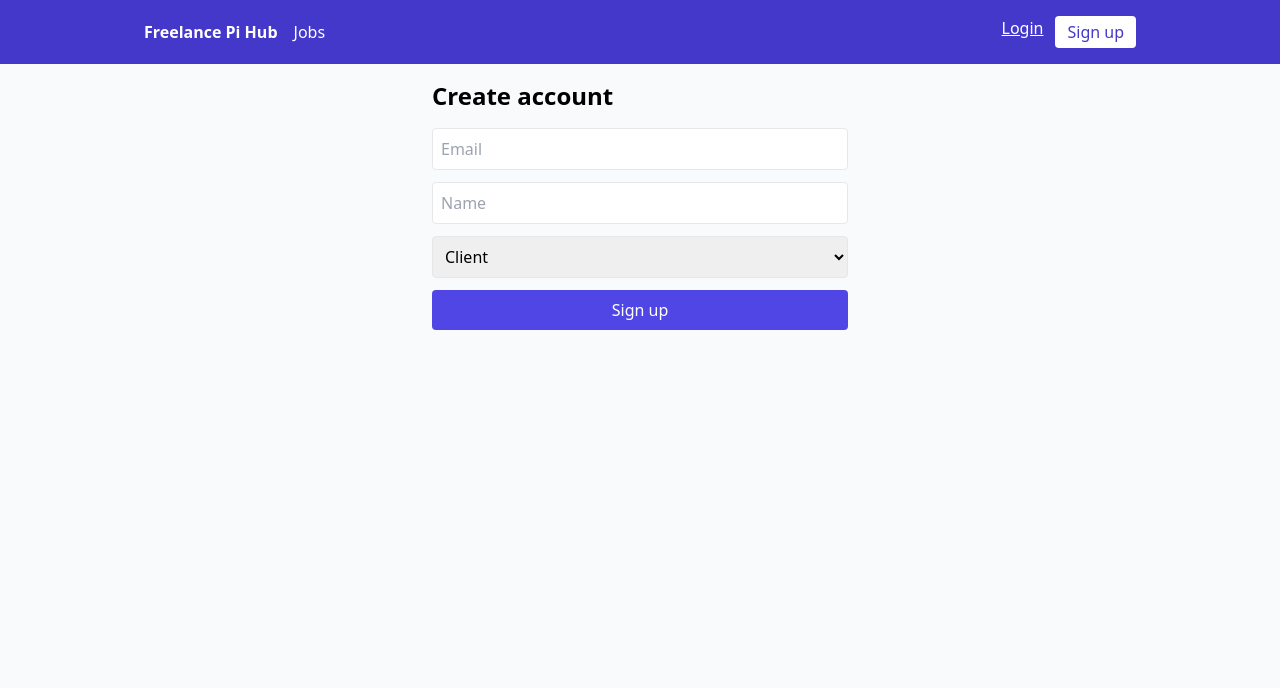
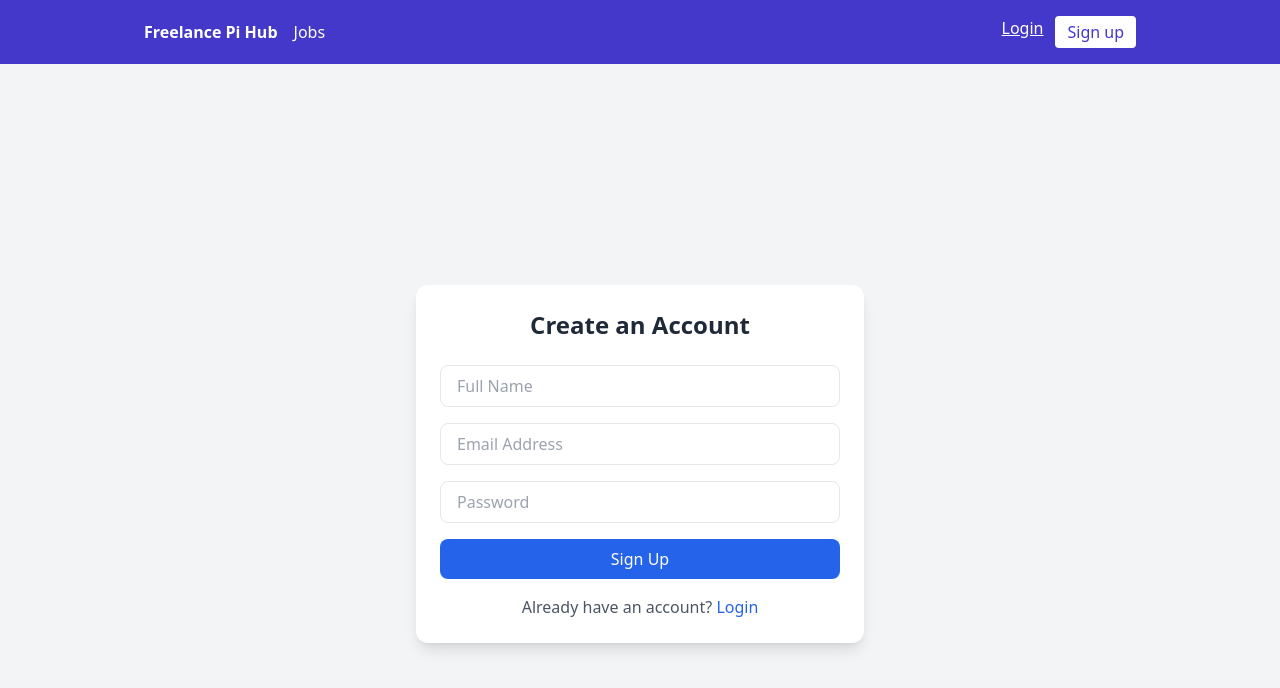
Before and after one commit to Michael00820/freelance-pi-hub-client, a React (Vite) app: page /register in a window 1280 px wide. Shown: the top 688 px of the page. Built offline with nearby package versions, Linux system fonts and the light colour scheme; no server answers.

Commit message:
Update Register.jsx

```diff
--- a/src/pages/Register.jsx
+++ b/src/pages/Register.jsx
@@ -1,41 +1,104 @@
-import React, { useState } from 'react';
-import { useNavigate } from 'react-router-dom';
-import API from '../lib/api';
-import { saveAuth } from '../lib/auth';
+// src/pages/Register.jsx
+import React, { useState } from "react";
+import api from "../utils/api"; // Make sure this points to your api.js file
+import { useNavigate } from "react-router-dom";
 
-export default function Register() {
-  const nav = useNavigate();
-  const [form, setForm] = useState({ email: '', name: '', role: 'Client' });
-  const [err, setErr] = useState('');
+const Register = () => {
+  const [formData, setFormData] = useState({
+    name: "",
+    email: "",
+    password: "",
+  });
+  const [loading, setLoading] = useState(false);
+  const [error, setError] = useState("");
+  const navigate = useNavigate();
 
-  async function submit(e) {
+  const handleChange = (e) => {
+    setFormData({ ...formData, [e.target.name]: e.target.value });
+  };
+
+  const handleSubmit = async (e) => {
     e.preventDefault();
-    setErr('');
+    setLoading(true);
+    setError("");
+
     try {
-      const data = await API.post('/auth/register', form);
-      saveAuth(data);
-      nav('/jobs/new');
-    } catch {
-      setErr('Could not register.');
+      const res = await api.post("/auth/register", formData);
+      if (res.data.ok) {
+        alert("Registration successful! Please log in.");
+        navigate("/login");
+      }
+    } catch (err) {
+      setError(
+        err.response?.data?.message || "Something went wrong. Please try again."
+      );
+    } finally {
+      setLoading(false);
     }
-  }
+  };
 
   return (
-    <div className="max-w-md mx-auto p-4">
-      <h1 className="text-2xl font-bold mb-4">Create account</h1>
-      {err && <p className="text-red-500 mb-3">{err}</p>}
-      <form onSubmit={submit} className="space-y-3">
-        <input className="w-full border p-2 rounded" placeholder="Email"
-          value={form.email} onChange={e=>setForm(f=>({...f, email:e.target.value}))}/>
-        <input className="w-full border p-2 rounded" placeholder="Name"
-          value={form.name} onChange={e=>setForm(f=>({...f, name:e.target.value}))}/>
-        <select className="w-full border p-2 rounded"
-          value={form.role} onChange={e=>setForm(f=>({...f, role:e.target.value}))}>
-          <option>Client</option>
-          <option>Freelancer</option>
-        </select>
-        <button className="bg-indigo-600 text-white px-4 py-2 rounded w-full">Sign up</button>
-      </form>
+    <div className="flex justify-center items-center min-h-screen bg-gray-100">
+      <div className="w-full max-w-md p-6 bg-white rounded-xl shadow-lg">
+        <h2 className="text-2xl font-bold mb-6 text-center text-gray-800">
+          Create an Account
+        </h2>
+
+        {error && (
+          <div className="mb-4 p-3 text-red-700 bg-red-100 rounded-lg">
+            {error}
+          </div>
+        )}
+
+        <form onSubmit={handleSubmit} className="space-y-4">
+          <input
+            type="text"
+            name="name"
+            placeholder="Full Name"
+            value={formData.name}
+            onChange={handleChange}
+            required
+            className="w-full px-4 py-2 border rounded-lg focus:outline-none focus:ring focus:ring-blue-300"
+          />
+
+          <input
+            type="email"
+            name="email"
+            placeholder="Email Address"
+            value={formData.email}
+            onChange={handleChange}
+            required
+            className="w-full px-4 py-2 border rounded-lg focus:outline-none focus:ring focus:ring-blue-300"
+          />
+
+          <input
+            type="password"
+            name="password"
+            placeholder="Password"
+            value={formData.password}
+            onChange={handleChange}
+            required
+            className="w-full px-4 py-2 border rounded-lg focus:outline-none focus:ring focus:ring-blue-300"
+          />
+
+          <button
+            type="submit"
+            disabled={loading}
+            className="w-full bg-blue-600 text-white py-2 px-4 rounded-lg hover:bg-blue-700 transition"
+          >
+            {loading ? "Registering..." : "Sign Up"}
+          </button>
+        </form>
+
+        <p className="text-center mt-4 text-gray-600">
+          Already have an account?{" "}
+          <a href="/login" className="text-blue-600 hover:underline">
+            Login
+          </a>
+        </p>
+      </div>
     </div>
   );
-}
+};
+
+export default Register;
```
